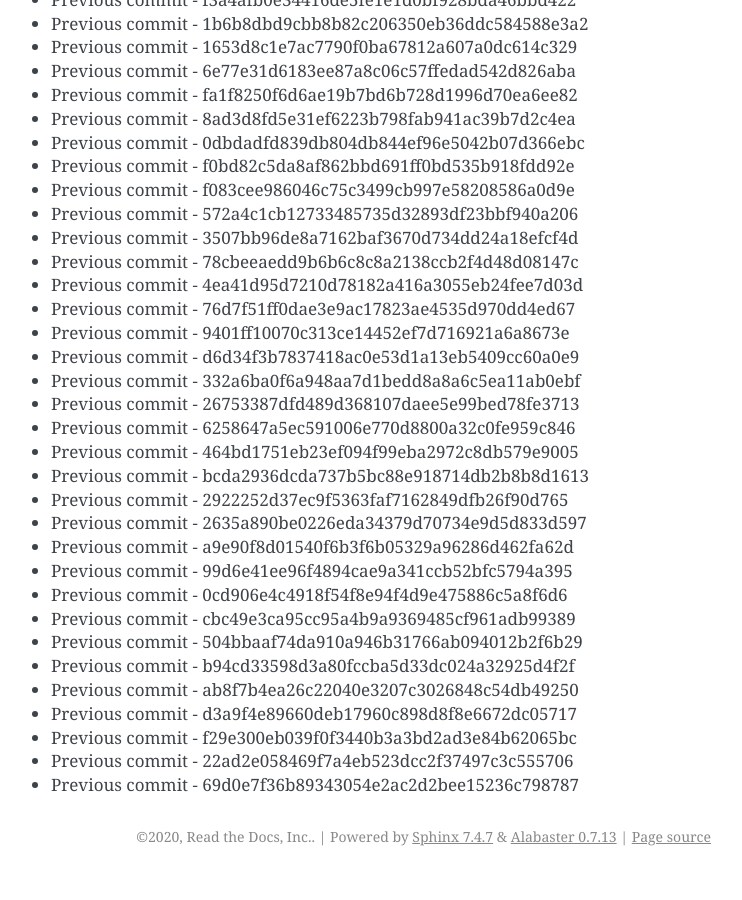
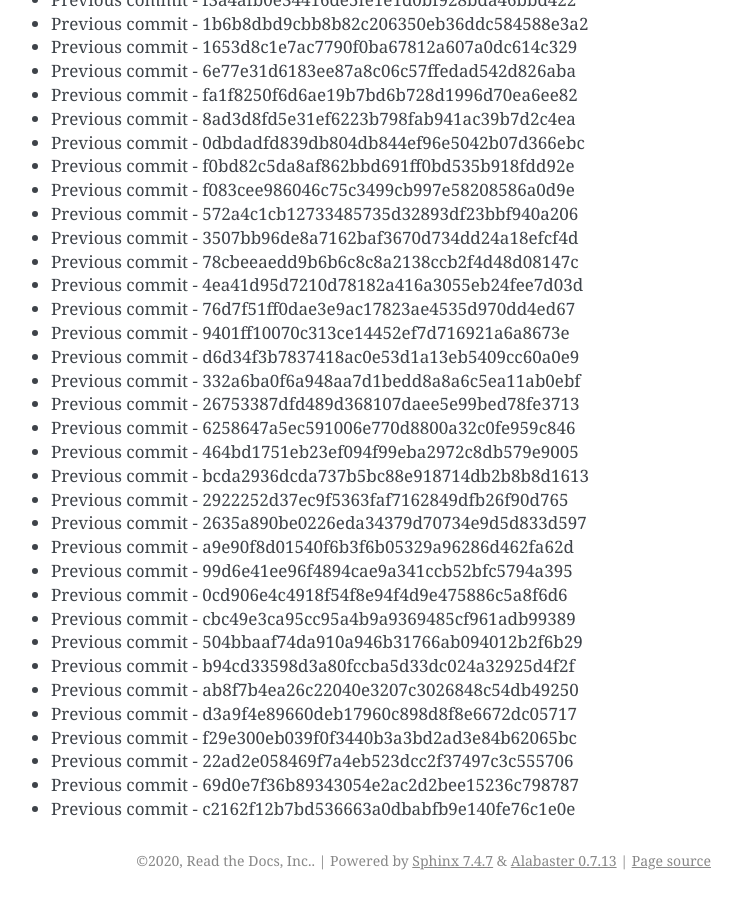
Before and after one commit to readthedocs/rtd-git-stresstest, a Sphinx documentation site: the page built from docs/updates.rst, in a window 1280 px wide and 900 px high, scrolled down 55793 px. Shown: the whole window, without its empty margins (399-1141 px from the left). Built offline with Sphinx 7.4.7, drawn with Linux system fonts in a browser that asks for light colours; before the commit the page ends 56669 px from its top, so only the background shows below that.

Commit message:
Generating commit from previous: c2162f12b7bd536663a0dbabfb9e140fe76c1e0e

```diff
--- a/docs/updates.rst
+++ b/docs/updates.rst
@@ -2376,3 +2376,4 @@ It can be tested for any performance characteristics.
 * Previous commit - f29e300eb039f0f3440b3a3bd2ad3e84b62065bc
 * Previous commit - 22ad2e058469f7a4eb523dcc2f37497c3c555706
 * Previous commit - 69d0e7f36b89343054e2ac2d2bee15236c798787
+* Previous commit - c2162f12b7bd536663a0dbabfb9e140fe76c1e0e
```
